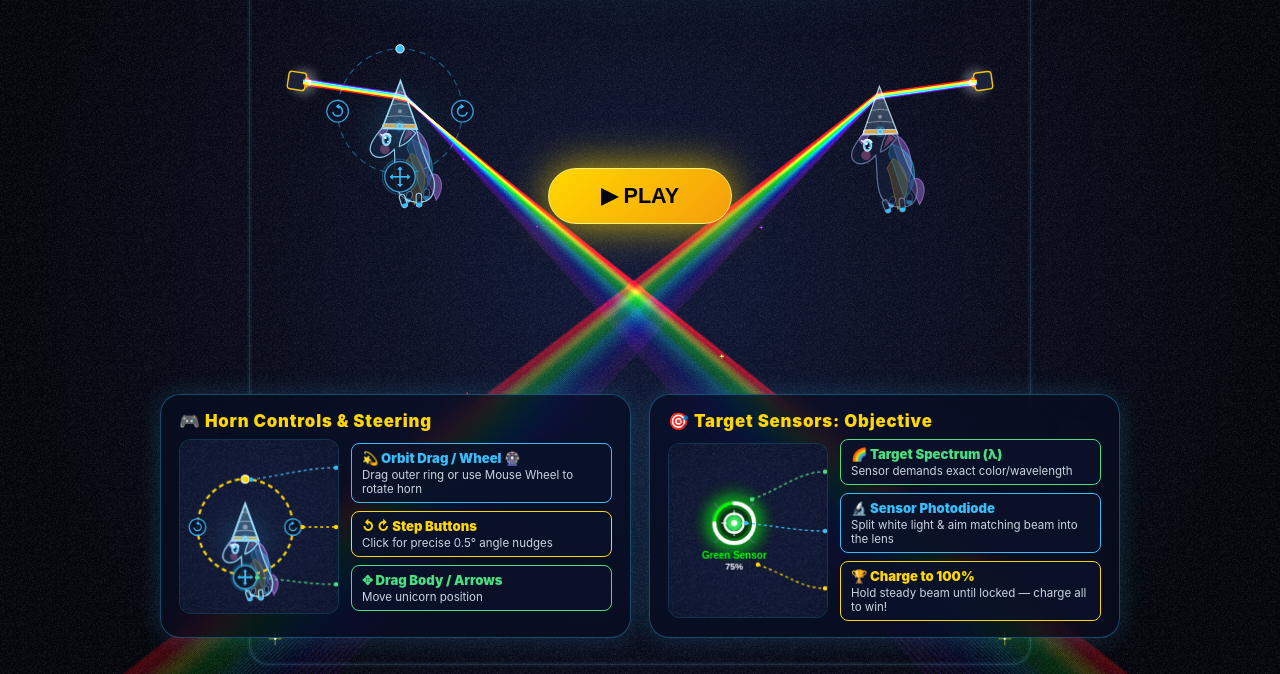
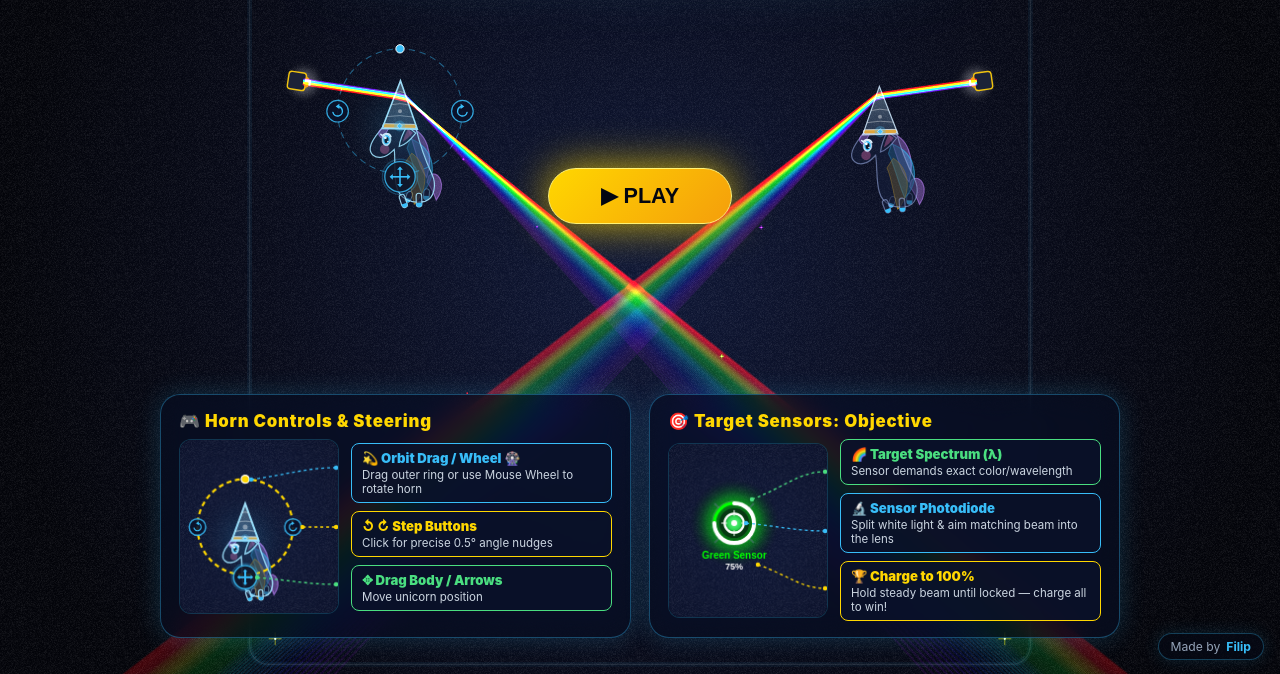
Before and after one commit to Neegueba10/spectral-horn, a website built with Vite: page index.html in a window 1280 px wide. Shown: the part 126-800 px from the top of the page. Built offline with nearby package versions, Linux system fonts and the light colour scheme; animation ran at ten frames a second.

Commit message:
ui: add author credit link in bottom right corner

```diff
--- a/index.html
+++ b/index.html
@@ -114,6 +114,12 @@
     </div>
   </div>
 
+  <!-- Author Credit -->
+  <aside id="author-credit">
+    <span>Made by</span>
+    <a href="https://paulu.cz/" target="_blank">Filip</a>
+  </aside>
+
   <script type="module" src="./src/game.ts"></script>
 </body>
 
--- a/src/style.css
+++ b/src/style.css
@@ -4,7 +4,7 @@ body {
   font-family: -apple-system, BlinkMacSystemFont, "Segoe UI", Roboto, sans-serif;
 }
 #c { position: fixed; inset: 0; width: 100vw; height: 100vh; display: block; z-index: 1; touch-action: none; }
-#game-header, #game-hint-bar, .glass-card, .modal, .modal-box { backdrop-filter: blur(14px) saturate(180%); }
+#game-header, #game-hint-bar, #author-credit, .glass-card, .modal, .modal-box { backdrop-filter: blur(14px) saturate(180%); }
 #game-header {
   position: fixed; top: 16px; left: 50%; transform: translateX(-50%); z-index: 10;
   display: flex; align-items: center; gap: 8px; background: rgba(6,10,24,0.32);
@@ -54,6 +54,22 @@ button:active { transform: scale(0.95); }
 }
 #lvl-title { font-size: 0.82rem; font-weight: 900; color: #ffd700; text-shadow: 0 0 12px rgba(255,215,0,0.7); }
 #lvl-hint { font-size: 0.76rem; color: #94a3b8; line-height: 1.35; }
+#author-credit {
+  position: fixed; bottom: 14px; right: 16px; z-index: 25;
+  background: rgba(6,10,24,0.45); border: 1px solid rgba(56,189,248,0.3);
+  padding: 5px 12px; border-radius: 9999px; font-size: 0.76rem; color: #94a3b8;
+  display: flex; align-items: center; gap: 6px; box-shadow: 0 0 16px rgba(56,189,248,0.15);
+  transition: 0.22s;
+}
+#author-credit:hover {
+  border-color: #ffd700; box-shadow: 0 0 20px rgba(255,215,0,0.35); transform: translateY(-1px);
+}
+#author-credit a {
+  color: #38bdf8; text-decoration: none; font-weight: 700; transition: color 0.2s, text-shadow 0.2s;
+}
+#author-credit a:hover {
+  color: #ffd700; text-shadow: 0 0 10px rgba(255,215,0,0.6);
+}
 @media (max-width: 850px) {
   #game-header { top: 8px; padding: 4px 8px; gap: 4px; max-width: calc(100vw - 12px); }
   .logo { font-size: 0.92rem; }
@@ -61,6 +77,7 @@ button:active { transform: scale(0.95); }
   select { max-width: 140px; font-size: 0.76rem; padding: 4px 6px; }
   button { padding: 5px 8px; font-size: 0.8rem; }
   #game-hint-bar { bottom: 10px; padding: 5px 14px; }
+  #author-credit { bottom: 8px; right: 8px; font-size: 0.7rem; padding: 4px 8px; }
   .title-cards { grid-template-columns: 1fr; gap: 12px; }
   #title-screen { padding: 24px 16px; }
 }
```
